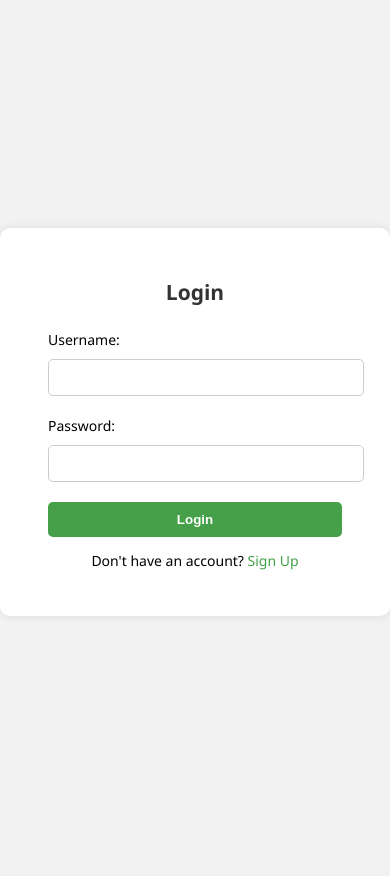
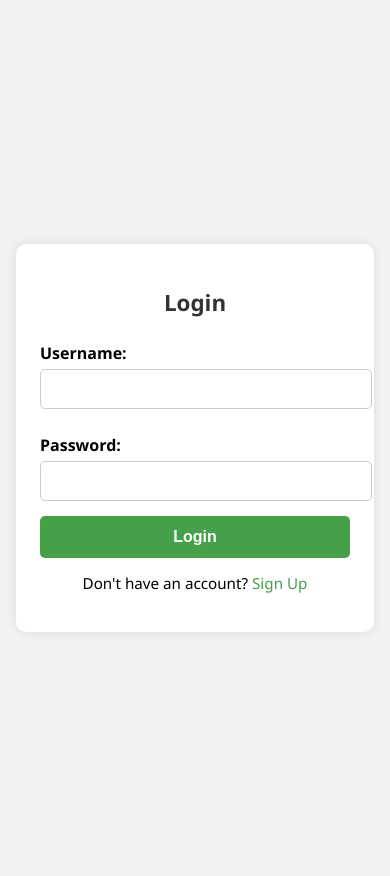
Before and after one commit to kellen-cl/shopfinity, a Django app: page /users/login/ in a window 390 px wide. Before the commit the page ends 616 px from the top, so only its background shows below. Run offline with Django 5.2, Linux system fonts and the light colour scheme.

Commit message:
Update login.html

```diff
--- a/users/templates/users/login.html
+++ b/users/templates/users/login.html
@@ -2,6 +2,7 @@
 <html>
 <head>
     <title>Login</title>
+
 <style>
     body {
         font-family: 'Segoe UI', sans-serif;
@@ -11,33 +12,7 @@
         align-items: center;
         height: 100vh;
         margin: 0;
-        }
-        /* Tablets (768px to 1024px) */
-        @media (max-width: 1024px) and (min-width: 768px) {
-            body {
-                font-size: 15px;
-            }
-            .container {
-                padding: 10px;
-                flex-direction: column;
-            }
-        }
-
-        /* Phones (less than 768px) */
-        @media (max-width: 767px) {
-            body {
-                font-size: 14px;
-            }
-            .navbar {
-                flex-direction: column;
-            }
-            .hero-section {
-                text-align: center;
-                padding: 20px;
-            }
-            .product-grid {
-                grid-template-columns: 1fr;
-            }
+        padding: 1rem;
     }
 
     .login-container {
@@ -55,23 +30,31 @@
         color: #333;
     }
 
+    form label {
+        font-weight: bold;
+        display: block;
+        margin-top: 10px;
+    }
+
     form input {
         width: 100%;
         padding: 10px;
-            margin-top: 10px;
-            margin-bottom: 20px;
+        margin-top: 5px;
+        margin-bottom: 15px;
         border: 1px solid #ccc;
         border-radius: 5px;
+        font-size: 1rem;
     }
 
     button {
         width: 100%;
         background-color: #45a049;
         color: white;
-            padding: 10px;
+        padding: 12px;
         border: none;
         border-radius: 5px;
         font-weight: bold;
+        font-size: 1rem;
         cursor: pointer;
     }
 
@@ -88,13 +71,30 @@
     .extra-links {
         text-align: center;
         margin-top: 10px;
+        font-size: 0.95rem;
     }
 
     .extra-links a {
-            color: #45a049;;
+        color: #45a049;
         text-decoration: none;
     }
+
+    @media (max-width: 480px) {
+        .login-container {
+            padding: 1.5rem;
+        }
+
+        h2 {
+            font-size: 1.4rem;
+        }
+
+        form input,
+        button {
+            font-size: 1rem;
+        }
+    }
 </style>
+
 </head>
 <body>
 
```
Lines whose indentation alone changed are shown as unchanged.
